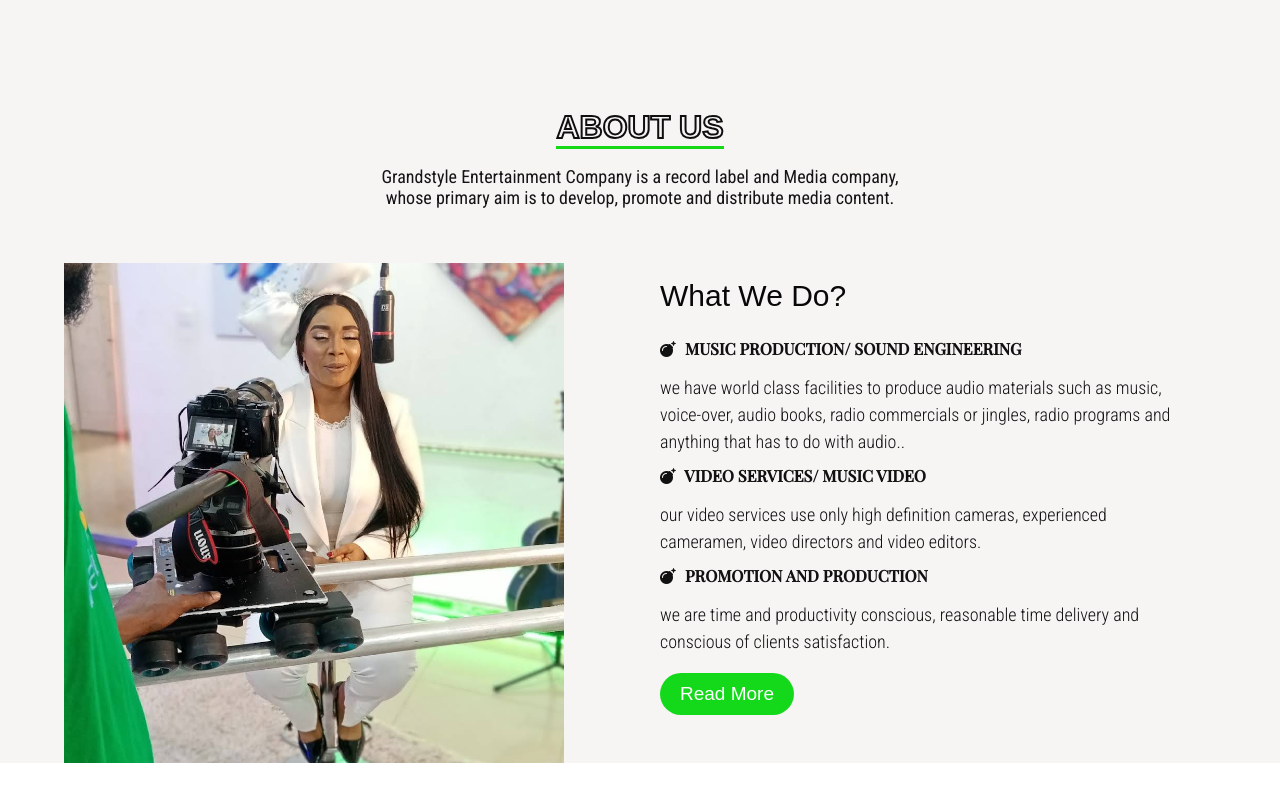
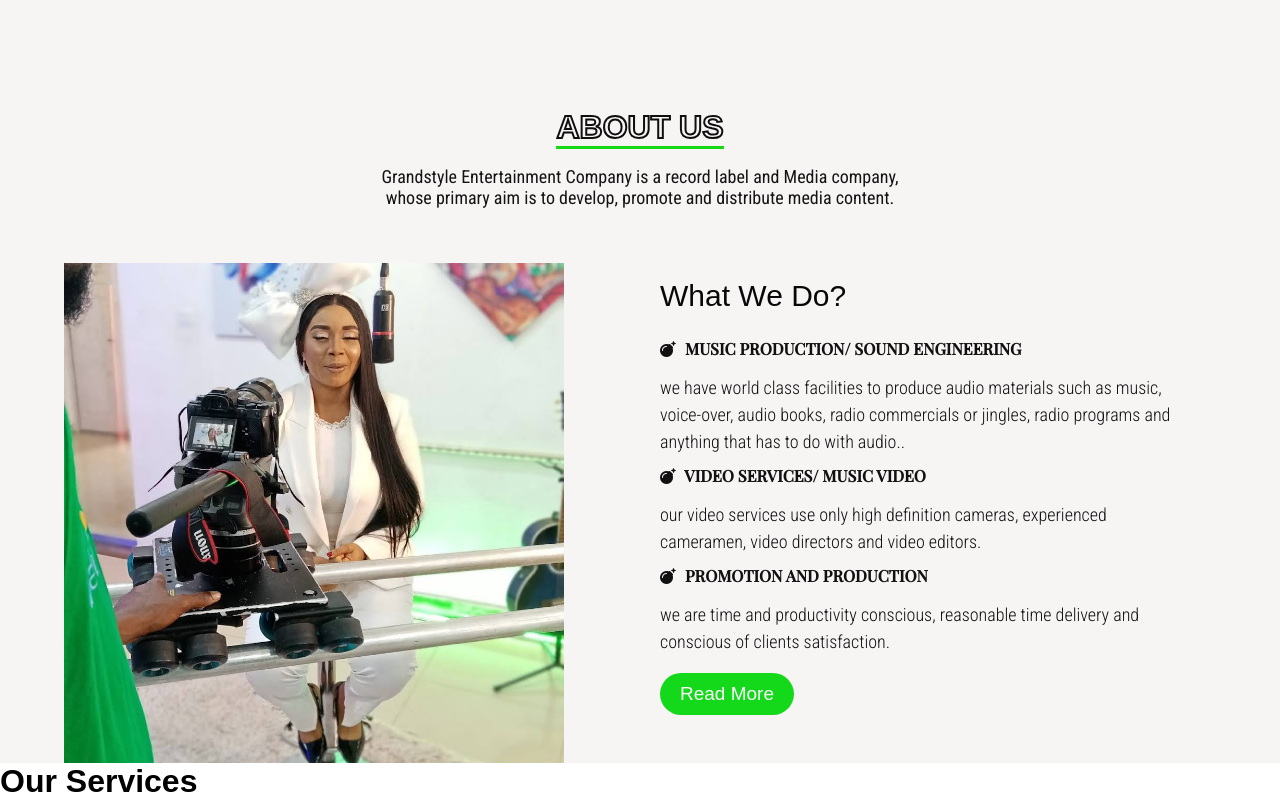
Before and after one commit to Soft-icode/Grandstyle, a plain HTML site: page index.html in a window 1280 px wide. Shown: the part 811-1611 px from the top of the page. Before the commit the page ends 1574 px from the top, so only its background shows below. Drawn offline with nearby package versions, Linux system fonts and the light colour scheme; a web font is replaced by a local one.

Commit message:
Update index.html

```diff
--- a/index.html
+++ b/index.html
@@ -98,7 +98,11 @@
                     <a href="../grandstyle-Ent/Services/services.html" class="read-more">Read More</a>
             </div>
         </section>
-
+    </div>
+    </div>
+    <div class="services" id="services">
+    <div class="services-section">
+        <h1>Our Services</h1>
     </div>
     </div>
   </body>
```
